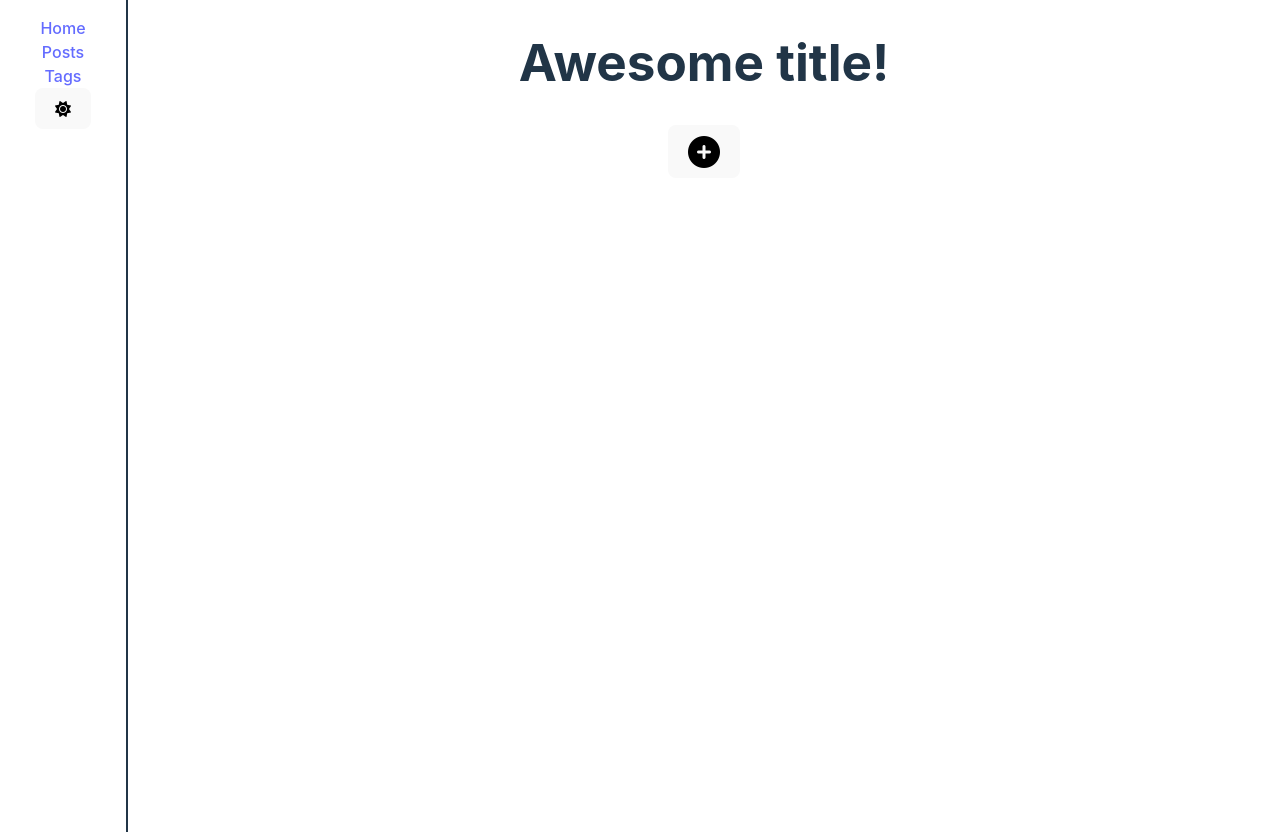
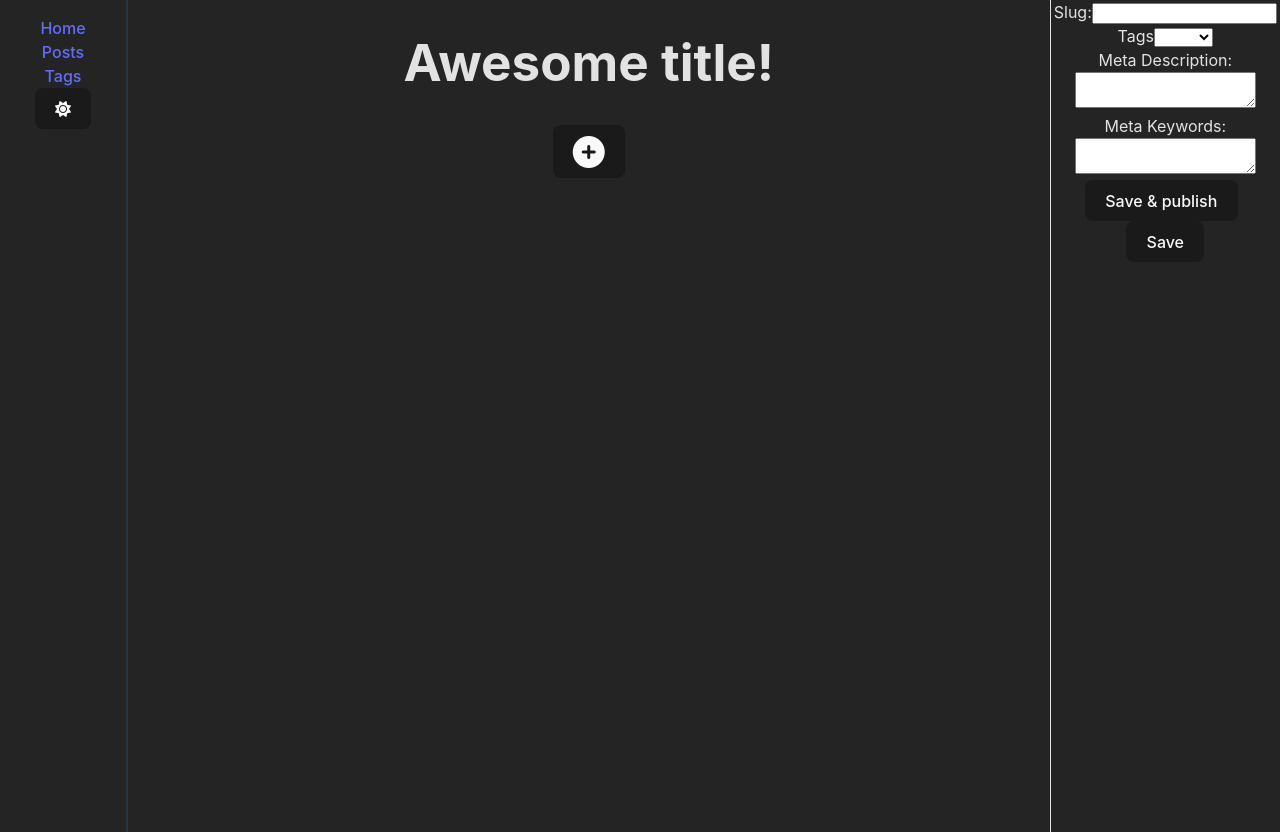
Before and after one commit to cdevelopment010/TOP-blog-admin, a Vue app: page /posts/new-post in a window 1280 px wide. Built offline with nearby package versions, Linux system fonts and the light colour scheme; sample sign-in values are in the browser's storage.

Commit message:
Feat: post settings options

```diff
--- /dev/null
+++ b/src/components/postSettings.vue
@@ -0,0 +1,91 @@
+<template>
+    <div class="border-left">
+        <div>
+            <label for="slug">Slug:</label>
+            <input type="text" v-model="postSettings.slug" @input="updateField('slug', postSettings.slug || '')">
+            <small>{{ slugCombined }}</small>
+        </div>
+
+        <div>
+            <label>Tags</label>
+            <select @change="addTag" v-model="currentTag">
+                <option value=""></option>
+                <option value="JS" >JS</option>
+                <option value="CSS" >CSS</option>
+                <option value="HTML" >HTML</option>
+                <option value="Vue" >Vue</option>
+            </select>
+            <template v-for="(tag, index) in tags">
+                <div @click="deleteTag(index)">{{ tag }}</div>
+            </template>
+        </div>
+
+        <div>
+            <label>Meta Description:</label>
+            <textarea v-model="postSettings.description" @input="updateField('description', postSettings?.description || '')"></textarea>
+        </div>
+        <div>
+            <label>Meta Keywords:</label>
+            <textarea v-model="postSettings.keywords" @input="updateField('keywords', postSettings?.keywords || '')"></textarea>
+        </div>
+
+        <div>
+            <button class="me-2">Save & publish</button>
+            <button>Save</button>
+        </div>
+
+    </div>
+
+    <!--
+        - Meta tags
+            - robots <meta name="robots" content="noindex">
+
+    -->
+</template>
+
+<script setup lang="ts">
+import { ref, watch, computed, reactive } from "vue";
+
+interface PostSettings {
+    id?: number | null,
+    slug?: string | null,
+    tags?: [] | null,
+    description?: string | null,
+    keywords?: string | null
+}
+const props = defineProps<{postSettings: PostSettings}>();
+const emit = defineEmits<{ (event: 'update', updatedSettings: any): void }>();
+const postSettings = ref<PostSettings>({ ...props.postSettings });
+const tags = ref<string[]>([]);
+const currentTag = ref("");
+
+watch(() => props.postSettings, (newSettings) => {
+    postSettings.value = { ...newSettings };
+}, { deep: true });
+
+const slugCombined = computed(() =>
+  postSettings.value.slug?.toLowerCase().split(" ").join("-") || ""
+);
+
+function updateField(field: keyof PostSettings, value: string | null | number | undefined) {
+  postSettings.value = { ...postSettings.value, [field]: value };
+  emit('update', postSettings.value);
+}
+
+function addTag(event: Event) {
+    const target = event.target as HTMLSelectElement;
+    const value = target.value;
+    tags.value.push(value);
+    currentTag.value = "";
+}
+
+function deleteTag(index: number) {
+    tags.value.splice(index, 1);
+
+}
+
+</script>
+
+<style scoped>
+    .border-left {border-left: 1px solid var(--color)}
+</style>
--- a/src/style.css
+++ b/src/style.css
@@ -6,6 +6,12 @@
   color-scheme: light dark;
   color: rgba(255, 255, 255, 0.87);
   background-color: #242424;
+
+  --color: rgba(255, 255, 255, 0.87);
+  --background-color: #242424;
+  --button-background: #1a1a1a;
+  --button-color: #f9f9f9;
+
 
   font-synthesis: none;
   text-rendering: optimizeLegibility;
@@ -17,6 +23,10 @@
   color-scheme: dark light;
   background-color: rgba(255, 255, 255, 0.87);
   color: #242424;
+  --background-color: rgba(255, 255, 255, 0.87);
+  --color: #242424;
+  --button-background: #f9f9f9;
+  --button-color: #1a1a1a;
 }
 
 a {
@@ -46,7 +56,8 @@ button {
   font-size: 1em;
   font-weight: 500;
   font-family: inherit;
-  background-color: #1a1a1a;
+  background-color: var(--button-background);
+  color: var(--button-color);
   cursor: pointer;
   transition: border-color 0.25s;
 }
@@ -87,7 +98,7 @@ button:focus-visible {
 .justify-content-center {justify-content: center;}
 
 
-@media (prefers-color-scheme: light) {
+/* @media (prefers-color-scheme: light) {
   :root {
     color: #213547;
     background-color: #ffffff;
@@ -98,7 +109,7 @@ button:focus-visible {
   button {
     background-color: #f9f9f9;
   }
-}
+} */
 
 
 @media screen and (min-width: 550px) {
--- a/src/views/CreatePostView.vue
+++ b/src/views/CreatePostView.vue
@@ -3,9 +3,9 @@
     <div class="nav-container">
         <NavComponent />
     </div>
-    <div class="body-container">
+    <div class="body-container post-grid">
       <!-- Main section -->
-       <div>
+       <div class="create-post-section">
          <template v-for="(el, index) in html" :key="el.id">
            <editableComponent :data="el" @update="updateHtml(index, $event)" @mouseover="el.hover = true" @mouseleave="el.hover = false"/>
          </template>
@@ -36,6 +36,8 @@
 
        </div>
 
+       <!-- Post settings section -->
+       <PostSettings :postSettings="postSettings"  @update="updatePostSettings($event)"/>
     </div>
 
   </div>
@@ -46,6 +48,7 @@
 import { ref, watch, onMounted, onBeforeUnmount } from 'vue';
 import NavComponent from '../components/nav.vue';
 import editableComponent from '../components/editableComponent.vue';
+import PostSettings from '../components/postSettings.vue';
 
   // Define the structure of a parsed element
   interface element {
@@ -57,21 +60,40 @@ import editableComponent from '../components/editableComponent.vue';
     hover: boolean,
   }
 
+  interface PostSettings {
+    id?: number | null,
+    slug?: string | null,
+    tags?: [] | null,
+    description?: string | null,
+    keywords?: string | null
+  }
+
   const showPopup = ref<boolean>(false);
   const popupMenu = ref<HTMLElement | null>();
   const html = ref<element[]>([
     {id: 0, html: "<h1>Awesome title!</h1>", children: [], attributes: "", editing: true, hover: false}
   ])
+  const postSettings = ref<PostSettings>({
+    id: null,
+    slug: '',
+    description: '',
+    tags: [],
+    keywords: ''
+  });
   watch(html, (newVal) => {
-    console.log('HTML updated:', newVal);
+    // console.log('HTML updated:', newVal);
   }, { deep: true });
+  // watch(postSettings, (newVal) => {
+  //   console.log('HTML updated:', newVal);
+  // }, { deep: true });
 
 
 
   function updateHtml(index: number, updatedHtml: string) {
-    console.log("UPDATE!");
     html.value[index] = { ...html.value[index], html: updatedHtml };
-    console.log(html.value);
+  }
+  function updatePostSettings(updatedPostSettings: PostSettings) {
+    postSettings.value = updatedPostSettings;
   }
 
   function addSection(type: string) {
@@ -119,6 +141,13 @@ import editableComponent from '../components/editableComponent.vue';
 </script>
 
 <style scoped>
+  .post-grid {
+    display: grid; grid-template-columns: 8fr 2fr;
+  }
+  .create-post-section{
+    width: 80%;
+    margin-inline: auto;
+  }
   .add-section-container, .add-section {position:relative;}
 
   .popup-menu {
--- a/src/views/PostView.vue
+++ b/src/views/PostView.vue
@@ -7,7 +7,7 @@
 
         <div class="body-container">
             <h1>Posts</h1>
-
+            <RouterLink to="/posts/new-post">Create Post</RouterLink>
             <template v-for="(post, index) in posts" :key="`post-${index}`">
                 {{ post.id }}
             </template>
```
